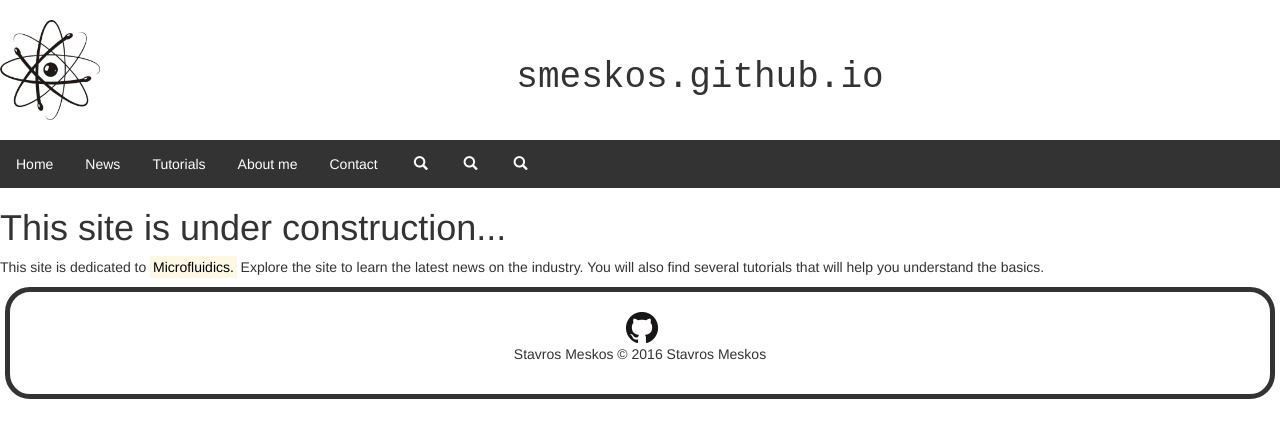
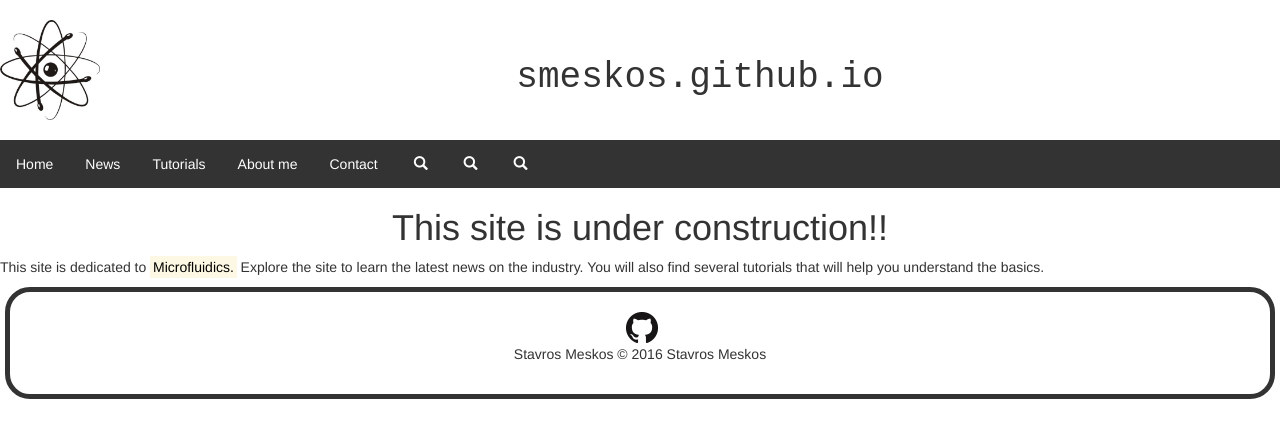
Before and after one commit to smeskos/smeskos.github.io, a plain HTML site: page index.html in a window 1280 px wide. Drawn offline with nearby package versions, Linux system fonts and the light colour scheme; a script that the page names is missing.

Commit message:
Add files via upload

```diff
--- a/index.html
+++ b/index.html
@@ -52,7 +52,7 @@
 
 		</li>
 	</ul>
-   <h1>This site is under construction...</h1>
+   <h1 style="text-align:center">This site is under construction!!</h1>
     <article>
         <p>This site is dedicated to <mark>Microfluidics.</mark> Explore the site to learn the latest news on the industry. You will also find several tutorials that will help you understand the basics.</p>
     </article>
```
